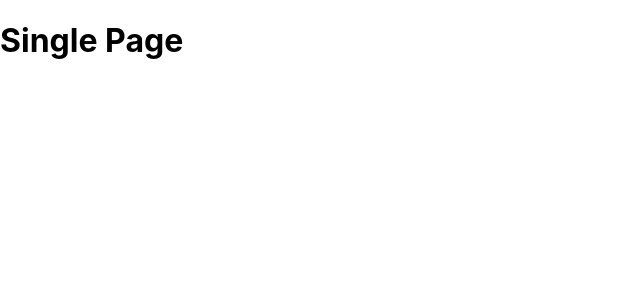
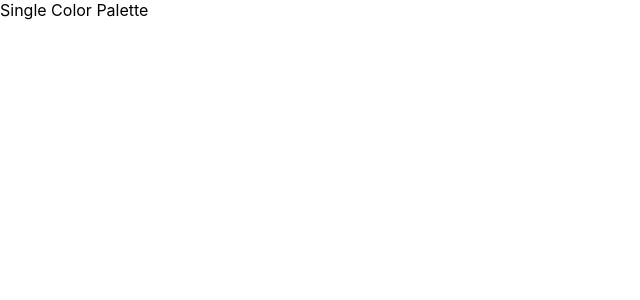
Before and after one commit to RainBoard01/Color-Project, a React (Create React App) app in the folder colors-app/: page /palette/flat-ui-colors-american/americanriver in a window 1280 px wide. Shown: the top 300 px of the page, without its empty margins (0-640 px from the left). Built offline with nearby package versions, Linux system fonts and the light colour scheme.

Commit message:
Add SingleColorPalette and Link

```diff
--- a/colors-app/src/App.js
+++ b/colors-app/src/App.js
@@ -1,5 +1,6 @@
 import { Palette } from "./Palette";
 import { PaletteList } from "./PaletteList";
+import { SingleColorPalette } from "./SingleColorPalette";
 import { Route, Switch } from "react-router-dom";
 import seedColors from "./seedColors";
 import { generatePalette } from "./colorHelpers";
@@ -19,7 +20,7 @@ function App() {
       <Route exact path="/palette/:id" render={
         routeProps => <Palette palette={ generatePalette(seedColors[findPaletteById(routeProps.match.params.id)]) }/>
       } />
-      <Route exact path="/palette/:paletteId/:colorId" render={ () => <h1>Single Page</h1> }/>
+      <Route exact path="/palette/:paletteId/:colorId" render={ () => <SingleColorPalette>Single Page</SingleColorPalette> }/>
     </Switch>
   );
 }
--- a/colors-app/src/ColorBox.js
+++ b/colors-app/src/ColorBox.js
@@ -14,7 +14,7 @@ export const ColorBox = (props) => {
         return () => clearTimeout(timeout);
     },[copied]);
 
-    const { name, background } = props;
+    const { name, background, colorUrl } = props;
     return (
         <CopyToClipboard text={ background } onCopy={ () => setCopied(true) }>
             <div style={{ background }} className="ColorBox">
@@ -29,7 +29,7 @@ export const ColorBox = (props) => {
                     </div>
                     <button className="copy-button">Copy</button>
                 </div>
-                <Link to="/" onClick={ e => e.stopPropagation() }>
+                <Link to={ colorUrl } onClick={ e => e.stopPropagation() }>
                     <span className="see-more">MORE</span>
                 </Link>
             </div>
--- a/colors-app/src/Palette.js
+++ b/colors-app/src/Palette.js
@@ -7,10 +7,15 @@ export const Palette = (props) => {
     const [level, setLevel] = useState(500);
     const [format, setFormat] = useState("hex");
 
-    const { colors, paletteName, emoji } = props.palette;
+    const { colors, paletteName, emoji, id } = props.palette;
 
     const colorBoxes = colors[level].map(color => (
-        <ColorBox background={color[format]} name={color.name} key={ color.id }/>
+        <ColorBox
+            background={color[format]}
+            name={color.name}
+            key={color.id}
+            colorUrl={ `/palette/${ id }/${ color.id }` }
+        />
     ));
 
     return (
--- /dev/null
+++ b/colors-app/src/SingleColorPalette.js
@@ -0,0 +1,9 @@
+import React from 'react'
+
+export const SingleColorPalette = props => {
+    return (
+        <div>
+            Single Color Palette
+        </div>
+    )
+}
```
